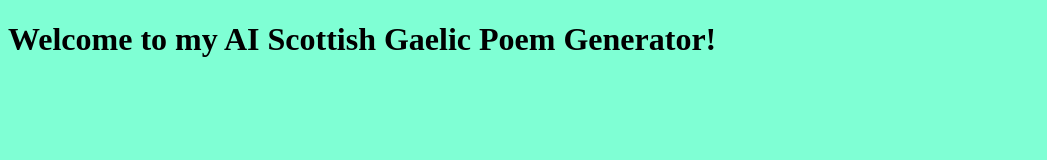
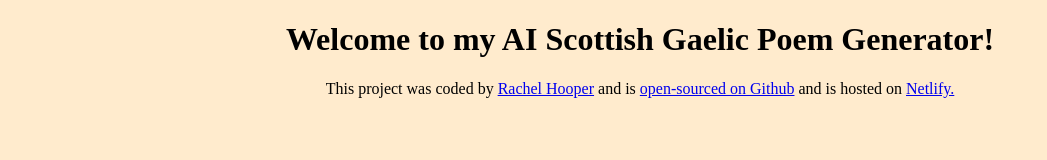
Before and after one commit to rachelahooper/scottish-gaelic-poems-generator, a plain HTML site: page index.html in a window 1280 px wide. Shown: the whole page, without its empty margins (0-1047 px from the left). Drawn offline with Linux system fonts and the light colour scheme.

Commit message:
Added footer with links

```diff
--- a/index.html
+++ b/index.html
@@ -9,5 +9,23 @@
   <body>
     <h1>Welcome to my AI Scottish Gaelic Poem Generator!</h1>
     <script src="src/index.js"></script>
+    <footer>
+      This project was coded by
+      <a href="https://github.com/rachelahooper" target="_blank"
+        >Rachel Hooper</a
+      >
+      and is
+      <a
+        href="https://github.com/rachelahooper/scottish-gaelic-poems-generator.git"
+        target="_blank"
+        >open-sourced on Github</a
+      >
+      and is hosted on
+      <a
+        href="https://aiscottishgaelicpoemsgenerator.netlify.app/"
+        target="_blank"
+        >Netlify.</a
+      >
+    </footer>
   </body>
 </html>
--- a/src/styles.css
+++ b/src/styles.css
@@ -1,3 +1,4 @@
 body {
-  background: aquamarine;
+  background: blanchedalmond;
+  text-align: center;
 }
```
